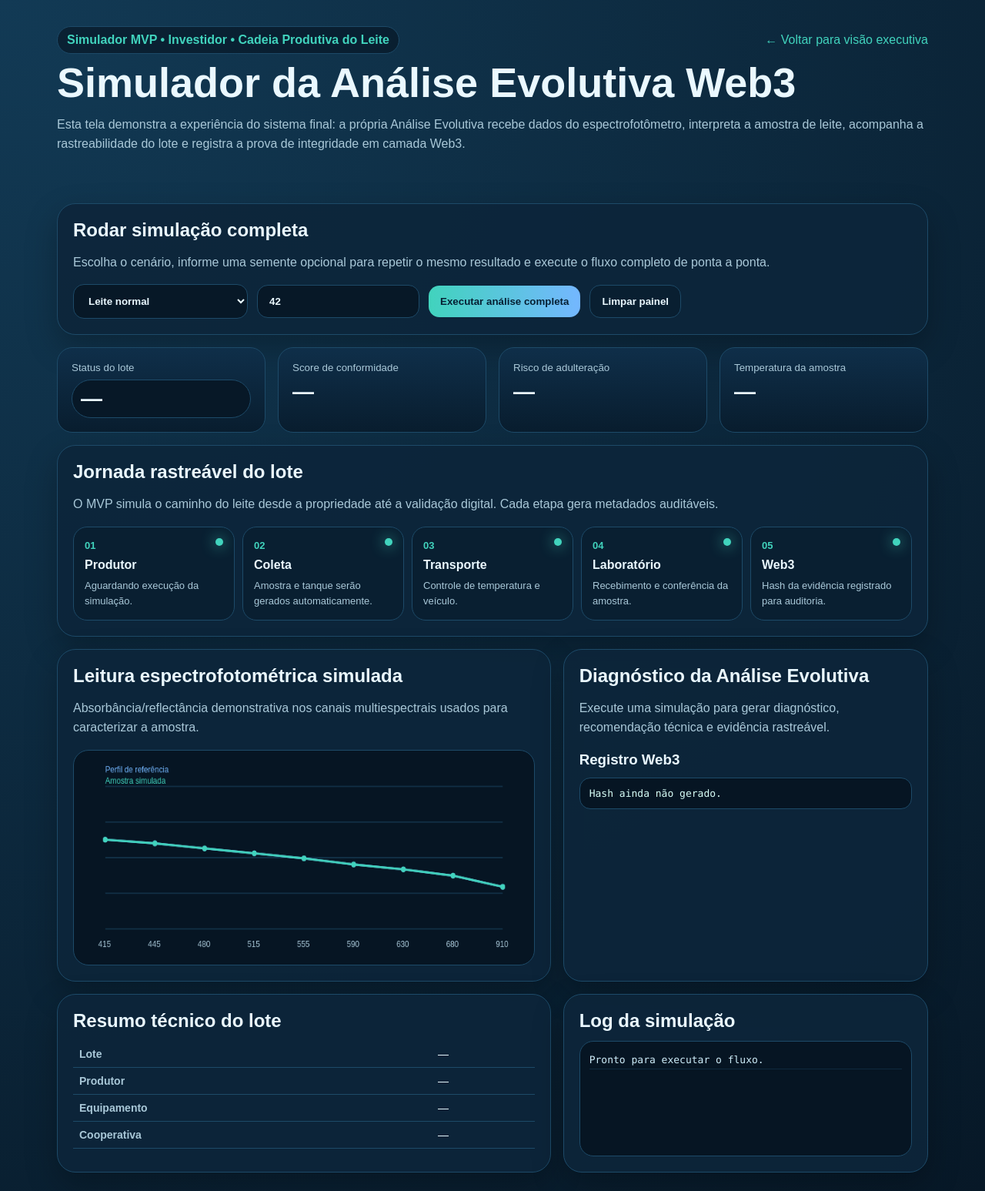
After one commit to hailtonDavid/analise-evolutiva-hackweb3-leite, a Flask app: page /simulador in a window 1280 px wide. The commit adds this page. Shown: the whole page at 77% size. Run offline with Flask 3, Linux system fonts and the light colour scheme.

Commit message:
Adiciona simulador completo para investidor no MVP

```diff
--- a/backend/app.py
+++ b/backend/app.py
@@ -26,6 +26,11 @@ def index():
 @app.get("/health")
 def health():
     return jsonify({"status": "ok", "service": "analise-evolutiva-web3-leite"})
+
+
+@app.get("/simulador")
+def simulator_page():
+    return render_template("simulator.html")
 
 
 @app.post("/api/samples/simulate")
--- a/backend/templates/index.html
+++ b/backend/templates/index.html
@@ -32,6 +32,7 @@
     <div class="badge">HackWeb 3.0 • Web3 • Blockchain • Cadeia do Leite</div>
     <h1>Análise Evolutiva Web3</h1>
     <p>Rastreabilidade inteligente da cadeia produtiva do leite com espectrofotometria, análise automatizada, hash criptográfico e smart contract.</p>
+    <p><a href="/simulador" style="display:inline-block;background:linear-gradient(90deg,var(--accent),var(--accent2));color:#062033;padding:12px 16px;border-radius:14px;font-weight:800;text-decoration:none;">Abrir simulador completo para investidor</a></p>
   </header>
   <main>
     <section class="card">
@@ -43,8 +44,8 @@
 
     <section class="grid">
       <div class="card">
-        <h2>Executar demonstração</h2>
-        <p>Escolha um cenário simulado. O sistema gera a leitura espectrofotométrica, analisa o lote, cria a evidência digital e registra o hash em modo Web3 simulado.</p>
+        <h2>Executar demonstração rápida</h2>
+        <p>Escolha um cenário simulado. O sistema gera a leitura espectrofotométrica, analisa o lote, cria a evidência digital e registra o hash em modo Web3 simulado. Para apresentação comercial, use também o <a href="/simulador">simulador completo</a>.</p>
         <form method="post" action="/demo/run">
           <p><select name="scenario">
             <option value="normal">Leite normal</option>
--- /dev/null
+++ b/backend/templates/simulator.html
@@ -0,0 +1,240 @@
+<!doctype html>
+<html lang="pt-BR">
+<head>
+  <meta charset="utf-8">
+  <meta name="viewport" content="width=device-width, initial-scale=1">
+  <title>Simulador Investidor — Análise Evolutiva Web3</title>
+  <style>
+    :root {
+      --bg:#071827; --card:#0d253a; --card2:#0a2034; --line:#1d4a68; --text:#eaf8ff; --muted:#a9c8d8;
+      --accent:#41d3bd; --accent2:#74b7ff; --warn:#ffd166; --bad:#ff6b6b; --good:#63e6a4;
+    }
+    * { box-sizing:border-box; }
+    body { margin:0; font-family:Arial, Helvetica, sans-serif; background:radial-gradient(circle at top left, #123a55, var(--bg)); color:var(--text); }
+    header, main { max-width:1180px; margin:auto; padding:24px; }
+    header { padding-top:34px; }
+    a { color:var(--accent); text-decoration:none; }
+    h1 { font-size:clamp(30px, 5vw, 54px); line-height:1; margin:10px 0 12px; }
+    h2, h3 { margin:0 0 12px; }
+    p { color:var(--muted); line-height:1.55; }
+    .badge { display:inline-flex; gap:8px; align-items:center; border:1px solid var(--line); color:var(--accent); padding:8px 12px; border-radius:999px; font-weight:700; background:rgba(7,24,39,.72); }
+    .topbar { display:flex; justify-content:space-between; gap:16px; align-items:center; flex-wrap:wrap; }
+    .panel { background:rgba(13,37,58,.90); border:1px solid var(--line); border-radius:24px; padding:20px; box-shadow:0 16px 40px rgba(0,0,0,.25); }
+    .grid { display:grid; grid-template-columns:repeat(auto-fit, minmax(240px, 1fr)); gap:16px; }
+    .grid-2 { display:grid; grid-template-columns:1.15fr .85fr; gap:16px; }
+    @media (max-width: 860px) { .grid-2 { grid-template-columns:1fr; } }
+    .controls { display:flex; gap:12px; flex-wrap:wrap; align-items:center; }
+    button, select, input { border-radius:14px; padding:13px 15px; font-weight:700; }
+    select, input { background:#071827; color:var(--text); border:1px solid var(--line); min-width:210px; }
+    button { border:0; background:linear-gradient(90deg, var(--accent), var(--accent2)); color:#062033; cursor:pointer; }
+    button.secondary { background:#091f31; color:var(--text); border:1px solid var(--line); }
+    .kpi { padding:18px; background:linear-gradient(180deg, rgba(15,47,74,.95), rgba(8,28,45,.95)); border:1px solid var(--line); border-radius:20px; }
+    .kpi small { color:var(--muted); display:block; margin-bottom:8px; }
+    .kpi strong { font-size:28px; display:block; }
+    .timeline { display:grid; grid-template-columns:repeat(5, 1fr); gap:10px; margin-top:16px; }
+    @media (max-width: 760px) { .timeline { grid-template-columns:1fr; } }
+    .step { border:1px solid var(--line); background:#091f31; border-radius:18px; padding:14px; min-height:116px; position:relative; overflow:hidden; }
+    .step::before { content:""; width:10px; height:10px; border-radius:50%; background:var(--accent); position:absolute; top:14px; right:14px; box-shadow:0 0 18px var(--accent); }
+    .step span { color:var(--accent); font-weight:700; font-size:13px; }
+    .step strong { display:block; margin:8px 0; }
+    .step p { margin:0; font-size:13px; }
+    .chart-wrap { height:280px; position:relative; border:1px solid var(--line); border-radius:20px; background:#061523; padding:12px; }
+    canvas { width:100%; height:100%; }
+    .status { display:inline-flex; align-items:center; gap:8px; padding:8px 11px; border-radius:999px; border:1px solid var(--line); background:#071827; font-weight:800; }
+    .status.aprovado { color:var(--good); }
+    .status.atencao { color:var(--warn); }
+    .status.reprovado { color:var(--bad); }
+    .hash { word-break:break-all; background:#061523; border:1px solid var(--line); border-radius:14px; padding:12px; color:#d9fff8; font-family:Consolas, monospace; font-size:13px; }
+    .log { background:#061523; border:1px solid var(--line); border-radius:18px; padding:12px; min-height:150px; max-height:230px; overflow:auto; font-family:Consolas, monospace; color:#cfeefa; font-size:13px; }
+    .log div { padding:4px 0; border-bottom:1px solid rgba(29,74,104,.4); }
+    .pill { display:inline-block; margin:4px 4px 0 0; padding:7px 10px; border:1px solid var(--line); border-radius:999px; color:var(--muted); background:#071827; font-size:13px; }
+    table { width:100%; border-collapse:collapse; }
+    th,td { border-bottom:1px solid var(--line); padding:9px 8px; text-align:left; font-size:14px; }
+    th { color:var(--muted); }
+    .hidden { display:none; }
+  </style>
+</head>
+<body>
+  <header>
+    <div class="topbar">
+      <div class="badge">Simulador MVP • Investidor • Cadeia Produtiva do Leite</div>
+      <a href="/">← Voltar para visão executiva</a>
+    </div>
+    <h1>Simulador da Análise Evolutiva Web3</h1>
+    <p>Esta tela demonstra a experiência do sistema final: a própria Análise Evolutiva recebe dados do espectrofotômetro, interpreta a amostra de leite, acompanha a rastreabilidade do lote e registra a prova de integridade em camada Web3.</p>
+  </header>
+
+  <main>
+    <section class="panel">
+      <h2>Rodar simulação completa</h2>
+      <p>Escolha o cenário, informe uma semente opcional para repetir o mesmo resultado e execute o fluxo completo de ponta a ponta.</p>
+      <div class="controls">
+        <select id="scenario">
+          <option value="normal">Leite normal</option>
+          <option value="water_adulteration">Suspeita de adição de água</option>
+          <option value="temperature_break">Quebra de temperatura</option>
+          <option value="high_solids">Sólidos elevados</option>
+        </select>
+        <input id="seed" type="number" value="42" placeholder="Semente da simulação">
+        <button id="run">Executar análise completa</button>
+        <button class="secondary" id="reset">Limpar painel</button>
+      </div>
+    </section>
+
+    <section class="grid" style="margin-top:16px;">
+      <div class="kpi"><small>Status do lote</small><strong id="kpiStatus">—</strong></div>
+      <div class="kpi"><small>Score de conformidade</small><strong id="kpiScore">—</strong></div>
+      <div class="kpi"><small>Risco de adulteração</small><strong id="kpiWater">—</strong></div>
+      <div class="kpi"><small>Temperatura da amostra</small><strong id="kpiTemp">—</strong></div>
+    </section>
+
+    <section class="panel" style="margin-top:16px;">
+      <h2>Jornada rastreável do lote</h2>
+      <p>O MVP simula o caminho do leite desde a propriedade até a validação digital. Cada etapa gera metadados auditáveis.</p>
+      <div class="timeline" id="timeline">
+        <div class="step"><span>01</span><strong>Produtor</strong><p>Aguardando execução da simulação.</p></div>
+        <div class="step"><span>02</span><strong>Coleta</strong><p>Amostra e tanque serão gerados automaticamente.</p></div>
+        <div class="step"><span>03</span><strong>Transporte</strong><p>Controle de temperatura e veículo.</p></div>
+        <div class="step"><span>04</span><strong>Laboratório</strong><p>Recebimento e conferência da amostra.</p></div>
+        <div class="step"><span>05</span><strong>Web3</strong><p>Hash da evidência registrado para auditoria.</p></div>
+      </div>
+    </section>
+
+    <section class="grid-2" style="margin-top:16px;">
+      <div class="panel">
+        <h2>Leitura espectrofotométrica simulada</h2>
+        <p>Absorbância/reflectância demonstrativa nos canais multiespectrais usados para caracterizar a amostra.</p>
+        <div class="chart-wrap"><canvas id="spectralChart" width="760" height="280"></canvas></div>
+      </div>
+      <div class="panel">
+        <h2>Diagnóstico da Análise Evolutiva</h2>
+        <p id="diagnosisText">Execute uma simulação para gerar diagnóstico, recomendação técnica e evidência rastreável.</p>
+        <div id="riskPills"></div>
+        <h3 style="margin-top:18px;">Registro Web3</h3>
+        <div class="hash" id="hashBox">Hash ainda não gerado.</div>
+        <p id="verifyLink"></p>
+      </div>
+    </section>
+
+    <section class="grid-2" style="margin-top:16px;">
+      <div class="panel">
+        <h2>Resumo técnico do lote</h2>
+        <table>
+          <tbody id="summaryTable">
+            <tr><th>Lote</th><td>—</td></tr>
+            <tr><th>Produtor</th><td>—</td></tr>
+            <tr><th>Equipamento</th><td>—</td></tr>
+            <tr><th>Cooperativa</th><td>—</td></tr>
+          </tbody>
+        </table>
+      </div>
+      <div class="panel">
+        <h2>Log da simulação</h2>
+        <div class="log" id="log"><div>Pronto para executar o fluxo.</div></div>
+      </div>
+    </section>
+  </main>
+
+  <script>
+    const wavelengths = [415,445,480,515,555,590,630,680,910];
+    const refs = {415:.72,445:.69,480:.65,515:.61,555:.57,590:.52,630:.48,680:.43,910:.34};
+    const els = {
+      scenario: document.getElementById('scenario'), seed: document.getElementById('seed'), run: document.getElementById('run'), reset: document.getElementById('reset'),
+      status: document.getElementById('kpiStatus'), score: document.getElementById('kpiScore'), water: document.getElementById('kpiWater'), temp: document.getElementById('kpiTemp'),
+      timeline: document.getElementById('timeline'), diagnosis: document.getElementById('diagnosisText'), pills: document.getElementById('riskPills'), hash: document.getElementById('hashBox'),
+      verify: document.getElementById('verifyLink'), summary: document.getElementById('summaryTable'), log: document.getElementById('log'), canvas: document.getElementById('spectralChart')
+    };
+
+    function pct(v) { return `${(Number(v) * 100).toFixed(1)}%`; }
+    function log(msg) { const d = document.createElement('div'); d.textContent = `${new Date().toLocaleTimeString()} • ${msg}`; els.log.prepend(d); }
+    function statusClass(status) { return status === 'APROVADO' ? 'aprovado' : status === 'ATENÇÃO' ? 'atencao' : 'reprovado'; }
+
+    function drawChart(reading) {
+      const c = els.canvas, ctx = c.getContext('2d');
+      ctx.clearRect(0,0,c.width,c.height);
+      ctx.fillStyle = '#061523'; ctx.fillRect(0,0,c.width,c.height);
+      const pad = 38, w = c.width - pad*2, h = c.height - pad*2;
+      ctx.strokeStyle = '#1d4a68'; ctx.lineWidth = 1;
+      for(let i=0;i<=4;i++){ const y=pad+h-(h*i/4); ctx.beginPath(); ctx.moveTo(pad,y); ctx.lineTo(pad+w,y); ctx.stroke(); }
+      function plot(values, stroke, label, yOffset) {
+        ctx.strokeStyle = stroke; ctx.lineWidth = 3; ctx.beginPath();
+        wavelengths.forEach((wl,i)=>{ const x=pad+(w*i/(wavelengths.length-1)); const y=pad+h-(Number(values[wl])*h/1.15); if(i===0) ctx.moveTo(x,y); else ctx.lineTo(x,y); });
+        ctx.stroke();
+        wavelengths.forEach((wl,i)=>{ const x=pad+(w*i/(wavelengths.length-1)); const y=pad+h-(Number(values[wl])*h/1.15); ctx.beginPath(); ctx.arc(x,y,4,0,Math.PI*2); ctx.fillStyle=stroke; ctx.fill(); });
+        ctx.fillStyle = stroke; ctx.fillText(label, pad, yOffset);
+      }
+      ctx.font = '13px Arial';
+      plot(refs, '#74b7ff', 'Perfil de referência', 18);
+      plot(reading, '#41d3bd', 'Amostra simulada', 34);
+      ctx.fillStyle = '#a9c8d8';
+      wavelengths.forEach((wl,i)=>{ const x=pad+(w*i/(wavelengths.length-1)); ctx.fillText(String(wl), x-12, c.height-12); });
+    }
+
+    function renderTimeline(sample, tx) {
+      const steps = sample.traceability || [];
+      const cards = steps.map((s, i) => `
+        <div class="step"><span>${String(i+1).padStart(2,'0')}</span><strong>${s.stage.replaceAll('_',' ')}</strong><p>${s.actor}<br>${s.location}</p></div>
+      `).join('');
+      els.timeline.innerHTML = cards + `<div class="step"><span>05</span><strong>registro web3</strong><p>Modo: ${tx.mode}<br>TX: ${tx.transaction_hash.slice(0,18)}...</p></div>`;
+    }
+
+    async function runSimulation() {
+      els.run.disabled = true;
+      els.log.innerHTML = '';
+      try {
+        const seed = els.seed.value ? Number(els.seed.value) : null;
+        log('Gerando leitura do espectrofotômetro multiespectral.');
+        const sampleResp = await fetch('/api/samples/simulate', {method:'POST', headers:{'Content-Type':'application/json'}, body:JSON.stringify({scenario: els.scenario.value, seed})});
+        const sample = await sampleResp.json();
+        if(!sampleResp.ok) throw new Error(sample.error || 'Falha ao simular amostra.');
+        log(`Amostra ${sample.batch_id} criada para ${sample.producer_name}.`);
+        log('Enviando amostra para análise técnica da Análise Evolutiva.');
+        const evResp = await fetch('/api/evidence', {method:'POST', headers:{'Content-Type':'application/json'}, body:JSON.stringify(sample)});
+        const payload = await evResp.json();
+        if(!evResp.ok) throw new Error(payload.error || 'Falha ao criar evidência.');
+        const ev = payload.evidence, an = ev.analysis, tx = payload.web3_registration;
+        log(`Diagnóstico concluído com status ${an.status}.`);
+        log('Hash SHA-256 gerado e registrado em camada Web3 simulada.');
+
+        els.status.className = `status ${statusClass(an.status)}`;
+        els.status.textContent = an.status;
+        els.score.textContent = pct(an.compliance_score);
+        els.water.textContent = pct(an.water_adulteration_risk);
+        els.temp.textContent = `${sample.temperature_celsius.toFixed(2)} °C`;
+        els.diagnosis.textContent = an.recommendation;
+        els.pills.innerHTML = `
+          <span class="pill">Consistência espectral: ${pct(an.spectral_consistency)}</span>
+          <span class="pill">Risco temperatura: ${pct(an.temperature_risk)}</span>
+          <span class="pill">Índice de sólidos: ${pct(an.solids_index)}</span>`;
+        els.hash.textContent = ev.evidence_hash;
+        els.verify.innerHTML = `<a href="/verify/${ev.evidence_hash}" target="_blank">Abrir verificação pública da evidência</a>`;
+        els.summary.innerHTML = `
+          <tr><th>Lote</th><td>${sample.batch_id}</td></tr>
+          <tr><th>Produtor</th><td>${sample.producer_id} — ${sample.producer_name}</td></tr>
+          <tr><th>Equipamento</th><td>${sample.equipment_id}</td></tr>
+          <tr><th>Cooperativa</th><td>${sample.cooperative}</td></tr>
+          <tr><th>Estratégia Web3</th><td>${ev.web3.storage_strategy}</td></tr>`;
+        renderTimeline(sample, tx);
+        drawChart(sample.spectral_reading);
+      } catch (err) {
+        log(`ERRO: ${err.message}`);
+      } finally {
+        els.run.disabled = false;
+      }
+    }
+
+    function reset() {
+      els.status.className = 'status'; els.status.textContent = '—'; els.score.textContent = '—'; els.water.textContent = '—'; els.temp.textContent = '—';
+      els.diagnosis.textContent = 'Execute uma simulação para gerar diagnóstico, recomendação técnica e evidência rastreável.';
+      els.pills.innerHTML = ''; els.hash.textContent = 'Hash ainda não gerado.'; els.verify.innerHTML = '';
+      els.summary.innerHTML = '<tr><th>Lote</th><td>—</td></tr><tr><th>Produtor</th><td>—</td></tr><tr><th>Equipamento</th><td>—</td></tr><tr><th>Cooperativa</th><td>—</td></tr>';
+      els.log.innerHTML = '<div>Pronto para executar o fluxo.</div>';
+      drawChart(refs);
+    }
+
+    els.run.addEventListener('click', runSimulation);
+    els.reset.addEventListener('click', reset);
+    reset();
+  </script>
+</body>
+</html>
```
Also changed, not shown: docs/ROTEIRO_DEMO.md (+20 -14 lines), docs/SIMULADOR_INVESTIDOR.md (added, +45 -0 lines), tests/test_api.py (+7 -0 lines), README.md.
